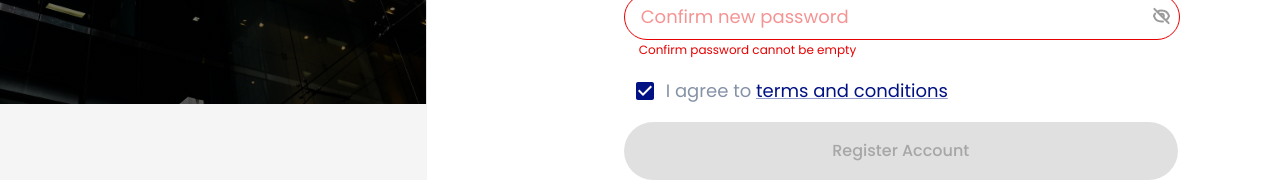
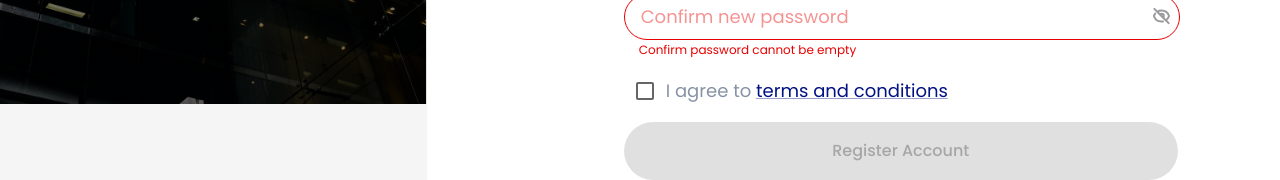
Before and after one commit to Kamran0925/manzeli-frontend, a React (Create React App) app: page / in a window 1280 px wide. Shown: the part 696-876 px from the top of the page. Built offline with nearby package versions, Linux system fonts and the light colour scheme; a web font is replaced by a local one.

Commit message:
Add state for terms and conditions

```diff
--- a/src/components/registration/SignUp/SignUp.tsx
+++ b/src/components/registration/SignUp/SignUp.tsx
@@ -22,8 +22,9 @@ const SignUp = () => {
   const handleChange = (
     event: React.ChangeEvent<HTMLInputElement>,
     name: string,
+    type: string,
   ) => {
-    validateField(name, event.target.value);
+    validateField(type, name, event.target.value);
   };
 
   const isButtonDisabled = hasErrors(formState);
@@ -138,7 +139,7 @@ const SignUp = () => {
             </Box>
 
             <Box className={styles.box5}>
-              <Checkbox defaultChecked />
+              <Checkbox defaultChecked={formState.isTermsAccepted} />
 
               <Typography variant="body1">
                 I agree to{" "}
```
